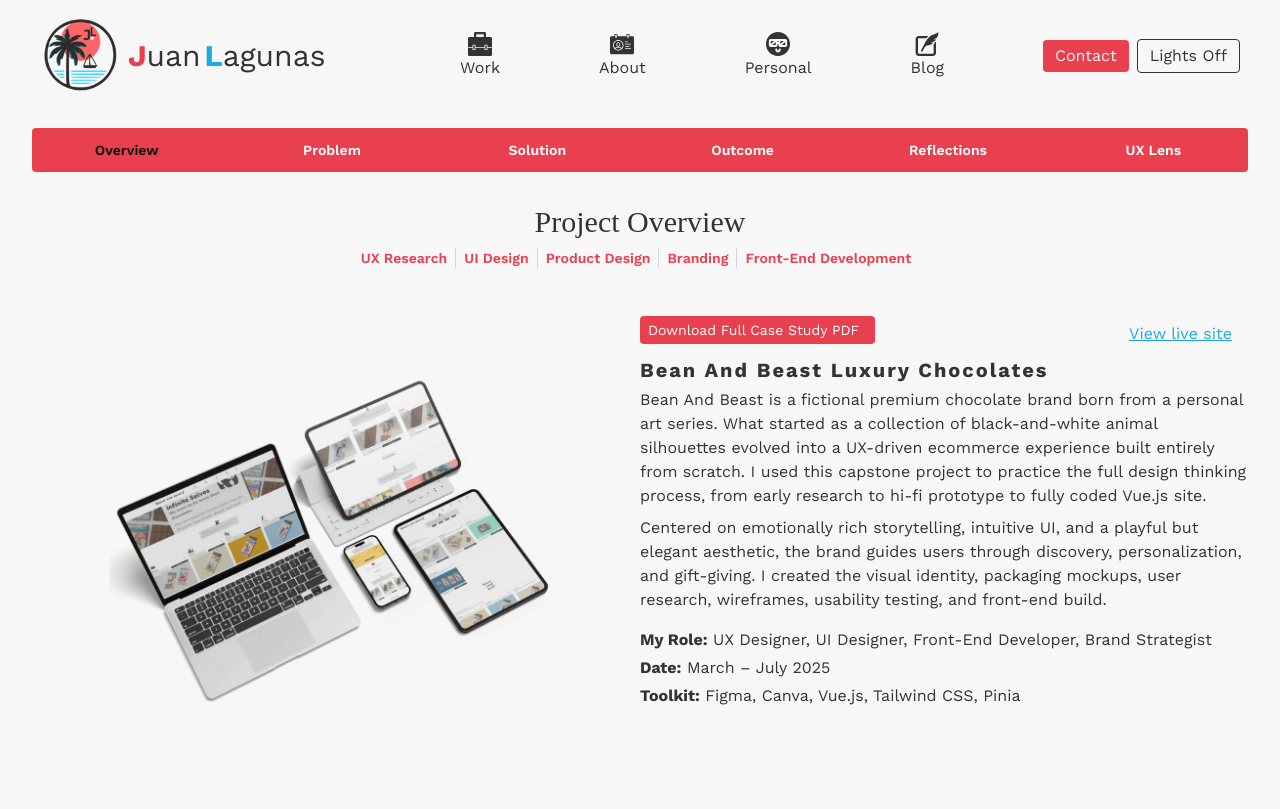
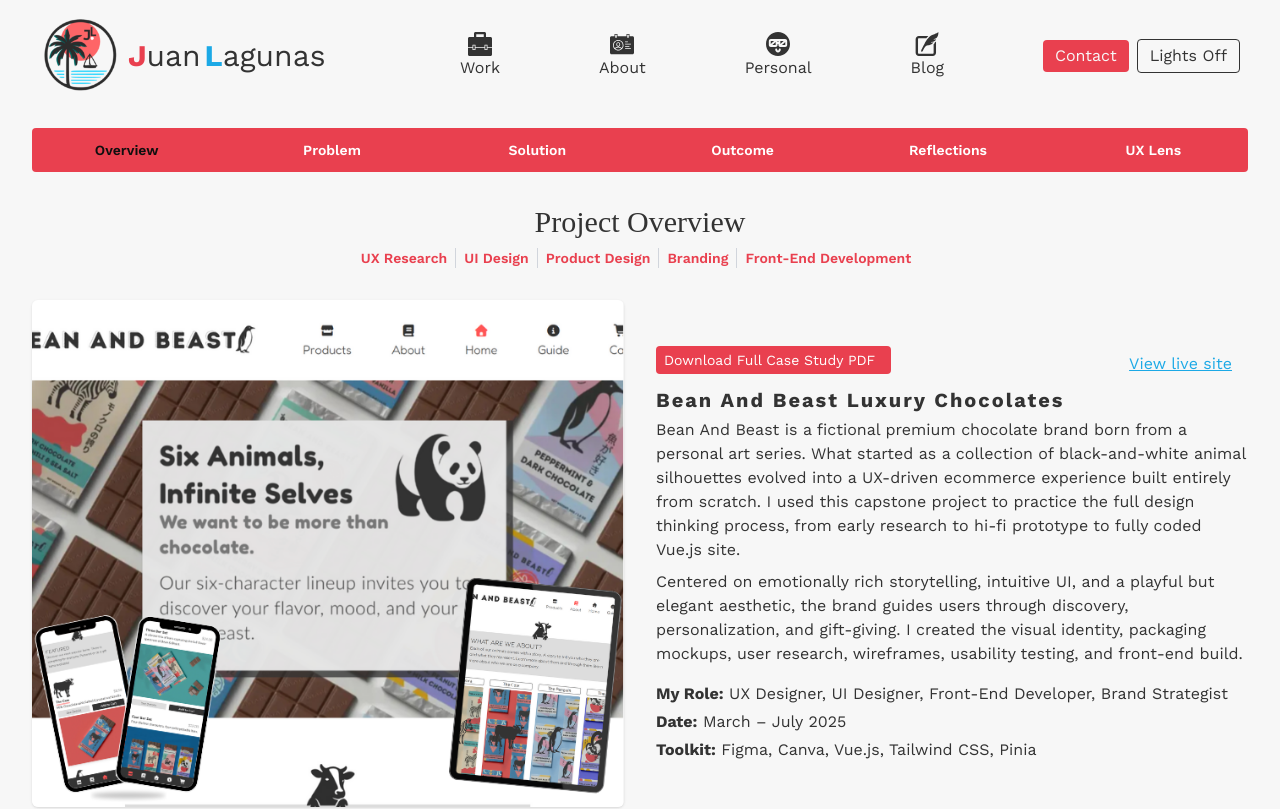
Before and after one commit to dev-jLagunas/ux-portfolio, a Vue app: page /#/case-five in a window 1280 px wide. Shown: the top 809 px of the page. Built offline with nearby package versions, Linux system fonts and the light colour scheme; a web font is replaced by a local one.

Commit message:
chore: change case study cover image

```diff
--- a/src/assets/main.css
+++ b/src/assets/main.css
@@ -237,11 +237,11 @@ Case Overview Styles
 }
 
 .overview-info {
-  @apply md:mt-8 lg:grid lg:grid-cols-2 lg:place-items-center;
+  @apply md:mt-8 md:gap-4 lg:gap-8 lg:grid lg:grid-cols-2 lg:place-items-center;
 }
 
 .overview-img {
-  @apply w-full max-w-[500px] mx-auto mb-4 md:mb-0;
+  @apply w-full max-w-xl mx-auto mb-4 md:mb-0 md:rounded-md lg:max-w-full lg:w-full shadow-sm;
 }
 
 .case-study-btn {
--- a/src/components/reusable/CaseOverview.vue
+++ b/src/components/reusable/CaseOverview.vue
@@ -23,12 +23,7 @@ defineProps({
     </ul>
 
     <div class="overview-info">
-      <img
-        :src="imgSrc"
-        alt="trio image of case study screenshots"
-        class="overview-img"
-        loading="lazy w-full border-8"
-      />
+      <img :src="imgSrc" alt="overview image of project" class="overview-img" loading="lazy" />
       <div>
         <div class="flex flex-col mt-4 mb-2 md:flex-row md:justify-between md:items-center">
           <a
--- a/src/views/cases/CaseFiveView.vue
+++ b/src/views/cases/CaseFiveView.vue
@@ -22,7 +22,7 @@ import personaLisa from '@/assets/images/cases/case-five/lisa-user-persona.webp'
 import personaKevin from '@/assets/images/cases/case-five/kevin-user-persona.webp'
 import journeyLisa from '@/assets/images/cases/case-five/lisa-user-journey.webp'
 import journeyKevin from '@/assets/images/cases/case-five/kevin-journey-map.webp'
-import beanMockUp from '@/assets/images/home/bean-mockup.png'
+import coverImg from '@/assets/images/cases/case-five/case-cover-img.png'
 import interviewImg from '@/assets/svgs/research/interview-research.svg'
 import competitionImg from '@/assets/svgs/research/official-research.svg'
 import ideaImg from '@/assets/svgs/research/best-practice.svg'
@@ -170,7 +170,7 @@ const uxSubheading = 'Quick overview of the full process used in this project.'
       url="https://dev-jlagunas.github.io/bean-and-beast/#/"
       workTitle="Bean And Beast Luxury Chocolates"
       :tags="['UX Research', 'UI Design', 'Product Design', 'Branding', 'Front-End Development']"
-      :imgSrc="beanMockUp"
+      :imgSrc="coverImg"
       :paragraphs="[
         'Bean And Beast is a fictional premium chocolate brand born from a personal art series. What started as a collection of black-and-white animal silhouettes evolved into a UX-driven ecommerce experience built entirely from scratch. I used this capstone project to practice the full design thinking process, from early research to hi-fi prototype to fully coded Vue.js site.',
         'Centered on emotionally rich storytelling, intuitive UI, and a playful but elegant aesthetic, the brand guides users through discovery, personalization, and gift-giving. I created the visual identity, packaging mockups, user research, wireframes, usability testing, and front-end build.',
--- a/src/views/cases/CaseOneView.vue
+++ b/src/views/cases/CaseOneView.vue
@@ -25,7 +25,8 @@ import languageFeat from '@/assets/images/cases/case-one/cafe-language-feat.webp
 import menuFeat from '@/assets/images/cases/case-one/cafe-menu-feat.webp'
 import responsiveFeat from '@/assets/images/cases/case-one/cafe-responsive-feat.webp'
 import touchFeat from '@/assets/images/cases/case-one/cafe-touch-feat.webp'
-import cafeMockup from '@/assets/images/home/cafe-mockup.png'
+
+import coverImg from '@/assets/images/cases/case-one/case-cover-img-cafe.png'
 import analysisImg from '@/assets/svgs/research/analysis-research.svg'
 import storeImg from '@/assets/svgs/research/store-research.svg'
 import userImg from '@/assets/svgs/research/user-research.svg'
@@ -169,7 +170,7 @@ const uxSubheading = 'How I would approach this UX challenge today'
       url="https://cafe-triangle.com/"
       workTitle="Cafe Triangle Redesign"
       :tags="['UX Research', 'Visual Design', 'Front-End Development', 'Branding', 'Accessibility']"
-      :imgSrc="cafeMockup"
+      :imgSrc="coverImg"
       :paragraphs="[
         'In the second year of running our culture-driven cafe in Kanazawa, Japan, my wife and I reached a crossroads. We had built Cafe Triangle to reflect the three sides of our life together. My Mexican-American culture, her Japanese culture, and the home we created together, but the daily grind left us burnt out and unable to scale. That’s when I set a personal challenge: teach myself web development and rebuild our entire cafe website from scratch, without templates or shortcuts',
         'Over seven months, I studied every morning before opening shop, eventually launching a fully custom-coded site built with Angular and Tailwind CSS. It was responsive, multilingual, and deeply personal. Designed not just to function, but to feel like an extension of who we were. I didn’t know it then, but I was practicing UX: prioritizing usability, accessibility, clarity, and user-centered design from the very beginning.',
```
Also changed, not shown: src/assets/images/cases/case-five/case-cover-img.png (added), src/assets/images/cases/case-one/case-cover-img-cafe.png (added).
